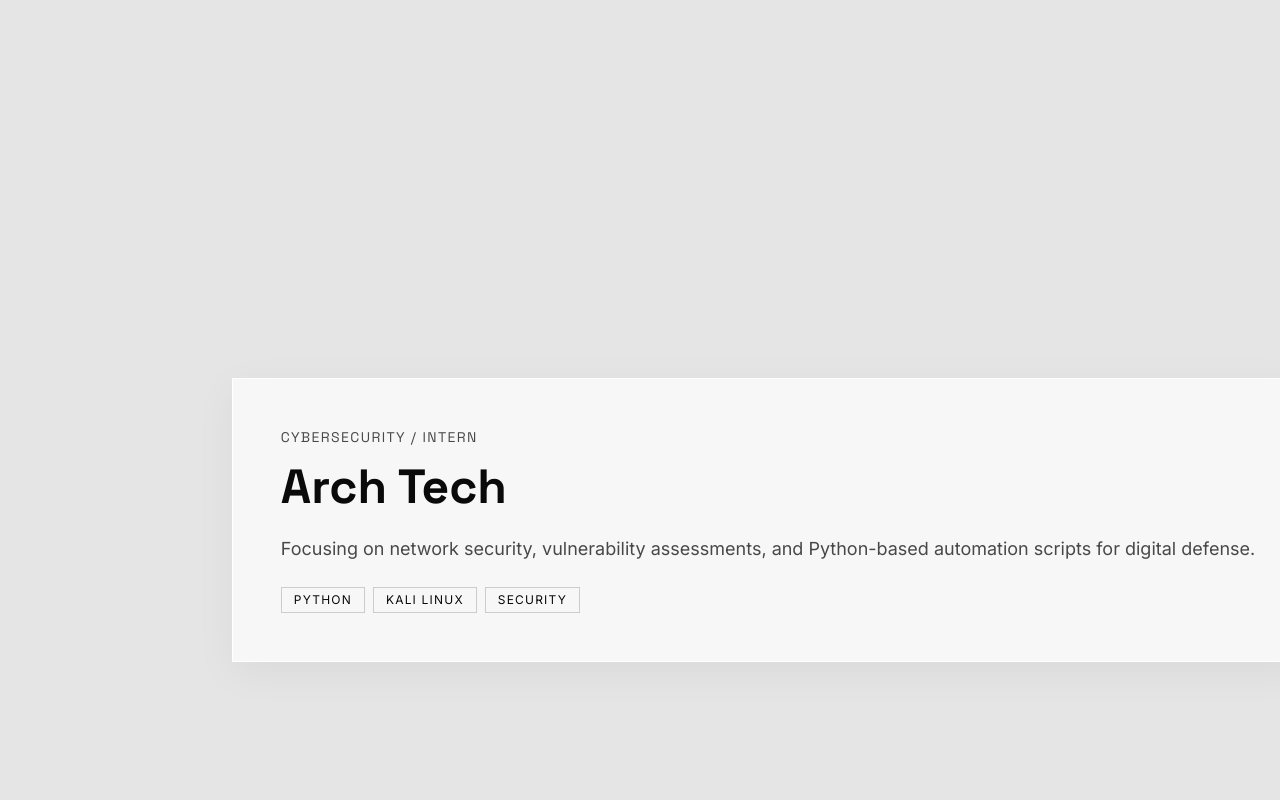
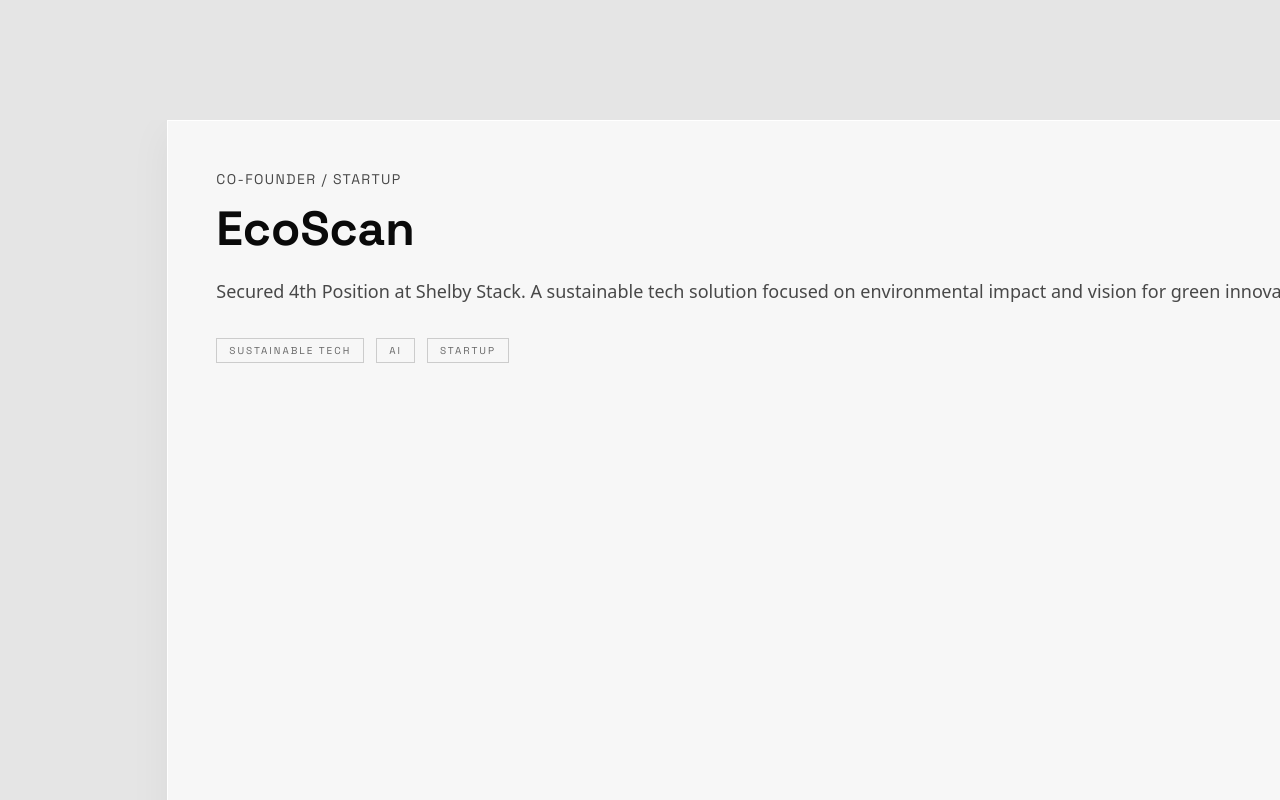
Before and after one commit to mabdullah-ismail/Portfolio-V2, a Next.js app: page / in a window 1280 px wide. Shown: the part 1480-2280 px from the top of the page. Built offline with nearby package versions, Linux system fonts and the light colour scheme.

Commit message:
feat: add EcoScan, Raise The Voice and C++ projects with external links

```diff
--- a/app/page.tsx
+++ b/app/page.tsx
@@ -7,6 +7,58 @@
 import SplineScene from "@/components/SplineScene";
 
 gsap.registerPlugin(ScrollTrigger);
+
+const PROJECTS = [
+  {
+    title: "EcoScan",
+    role: "Co-Founder / Startup",
+    description: "Secured 4th Position at Shelby Stack. A sustainable tech solution focused on environmental impact and vision for green innovation.",
+    tags: ["Sustainable Tech", "AI", "Startup"],
+    link: "https://ecoscan-pk.web.app"
+  },
+  {
+    title: "Raise The Voice",
+    role: "Unified Data Platform",
+    description: "A community engagement initiative connecting Pakistan's law enforcement and judiciary for transparency and justice.",
+    tags: ["Data Platform", "Social Impact", "DBMS"],
+    link: "https://www.linkedin.com/in/muhammad-abdullah-ismail/details/projects/"
+  },
+  {
+    title: "Arch Tech",
+    role: "Cybersecurity / Intern",
+    description: "Focusing on network security, vulnerability assessments, and Python-based automation scripts for digital defense.",
+    tags: ["Python", "Kali Linux", "Security"],
+    link: "https://www.linkedin.com/in/muhammad-abdullah-ismail/"
+  },
+  {
+    title: "GDGoC BNU",
+    role: "Leadership / Google Dev",
+    description: "Lead of Media & Coverage. Managing video production and social marketing for the Google Developer Groups community.",
+    tags: ["Media", "Leadership", "Community"],
+    link: "https://www.linkedin.com/in/muhammad-abdullah-ismail/"
+  },
+  {
+    title: "OZI Publishing",
+    role: "Game Dev / Intern",
+    description: "Developed 3D simulations and Hyper-Casual Android games. Specialized in level design and Unity core logic.",
+    tags: ["Unity", "C#", "Game Dev"],
+    link: "https://www.linkedin.com/in/muhammad-abdullah-ismail/"
+  },
+  {
+    title: "SCIT Management",
+    role: "Software Engineering",
+    description: "A C++ & MySQL based University Management System streamlining academic operations through role-based access.",
+    tags: ["C++", "MySQL", "OOP"],
+    link: "https://github.com/mabdullah-ismail"
+  },
+  {
+    title: "ArcadeHub",
+    role: "C++ Game Console",
+    description: "Multi-game console featuring GeoGuesser, Problem Solver, and Hangman with dynamic leaderboards and file handling.",
+    tags: ["C++", "Game Logic", "STL"],
+    link: "https://github.com/mabdullah-ismail/Arcade-Hub"
+  }
+];
 
 export default function Home() {
   const lenisRef = useRef<Lenis | null>(null);
@@ -37,7 +89,6 @@
     });
 
     // Horizontal Scroll for Portfolio (Experience)
-    const panels = gsap.utils.toArray(".horizontal-panel");
     const container = document.querySelector(".horizontal-scroll-container") as HTMLElement;
 
     if (container) {
@@ -48,7 +99,6 @@
           trigger: "#experience",
           pin: true,
           scrub: 1,
-          // Force the horizontal scroll to take longer (2x the viewport width for 3 cards with small gaps)
           end: () => "+=" + container.scrollWidth,
           invalidateOnRefresh: true,
         }
@@ -77,7 +127,7 @@
   }, []);
 
   return (
-    <main className="relative bg-[#E5E5E5] text-[#0A0A0A] overflow-hidden">
+    <main className="relative bg-[#E5E5E5] text-[#0A0A0A] overflow-hidden font-sans">
       {/* Fixed 3D Spline Background */}
       <div className="spline-container">
         <SplineScene />
@@ -91,7 +141,7 @@
           <div className="font-display font-bold text-xl tracking-tight uppercase">GENO</div>
           <div className="hidden md:flex gap-8 font-display text-sm uppercase tracking-widest">
             <span className="cursor-pointer hover:opacity-50 transition-opacity pointer-events-auto" onClick={() => (window as any).lenis?.scrollTo('#about')}>About</span>
-            <span className="cursor-pointer hover:opacity-50 transition-opacity pointer-events-auto" onClick={() => (window as any).lenis?.scrollTo('#experience')}>Experience</span>
+            <span className="cursor-pointer hover:opacity-50 transition-opacity pointer-events-auto" onClick={() => (window as any).lenis?.scrollTo('#experience')}>Work</span>
             <span className="cursor-pointer hover:opacity-50 transition-opacity pointer-events-auto" onClick={() => (window as any).lenis?.scrollTo('#contact')}>Contact</span>
           </div>
         </header>
@@ -119,7 +169,7 @@
             </p>
             <div className="mt-12 flex flex-wrap gap-4">
               <button className="btn-primary" onClick={() => (window as any).lenis?.scrollTo('#experience')}>
-                Experience
+                View Projects
               </button>
               <a href="https://linkedin.com/in/muhammad-abdullah-ismail/" target="_blank" rel="noreferrer" className="btn-outlined">
                 LinkedIn
@@ -131,45 +181,34 @@
           </div>
         </section>
 
-        {/* Portfolio Horizontal Scroll Section (Experience) */}
+        {/* Projects Horizontal Scroll Section */}
         <section id="experience" className="h-[100vh] pointer-events-auto overflow-hidden">
           <div className="horizontal-scroll-container flex gap-12 px-[10vw] items-center h-full w-max">
-            <div className="horizontal-panel flex-shrink-0 w-[80vw] md:w-[45vw]">
-              <div className="glass-card p-12 rounded-none transform transition-transform hover:scale-[1.02] duration-500">
-                <div className="font-display text-sm text-[#484848] uppercase tracking-widest mb-4">Cybersecurity / Intern</div>
-                <h3 className="font-display text-4xl md:text-5xl font-bold mb-6 text-[#0A0A0A]">Arch Tech</h3>
-                <p className="text-lg text-[#484848] mb-6">Focusing on network security, vulnerability assessments, and Python-based automation scripts for digital defense.</p>
-                <div className="flex flex-wrap gap-2">
-                  <span className="px-3 py-1 border border-[#ccc] text-xs uppercase tracking-widest">Python</span>
-                  <span className="px-3 py-1 border border-[#ccc] text-xs uppercase tracking-widest">Kali Linux</span>
-                  <span className="px-3 py-1 border border-[#ccc] text-xs uppercase tracking-widest">Security</span>
+            {PROJECTS.map((project, index) => (
+              <a
+                key={index}
+                href={project.link}
+                target="_blank"
+                rel="noreferrer"
+                className="horizontal-panel flex-shrink-0 w-[85vw] md:w-[45vw] group"
+              >
+                <div className="glass-card p-10 md:p-12 rounded-none h-full border border-transparent group-hover:border-[#0A0A0A] transition-all duration-500 hover:bg-white/90">
+                  <div className="flex justify-between items-start mb-4">
+                    <div className="font-display text-sm text-[#484848] uppercase tracking-widest">{project.role}</div>
+                    <svg className="w-5 h-5 opacity-0 group-hover:opacity-100 transition-opacity" fill="none" stroke="currentColor" viewBox="0 0 24 24"><path strokeLinecap="round" strokeLinejoin="round" strokeWidth={2} d="M10 6H6a2 2 0 00-2 2v10a2 2 0 002 2h10a2 2 0 002-2v-4M14 4h6m0 0v6m0-6L10 14" /></svg>
+                  </div>
+                  <h3 className="font-display text-4xl md:text-5xl font-bold mb-6 text-[#0A0A0A] group-hover:tracking-tight transition-all">{project.title}</h3>
+                  <p className="text-lg text-[#484848] mb-8 leading-relaxed">{project.description}</p>
+                  <div className="flex flex-wrap gap-3">
+                    {project.tags.map((tag, i) => (
+                      <span key={i} className="px-3 py-1 border border-[#ccc] text-[10px] uppercase tracking-[0.2em] text-[#666] font-display">
+                        {tag}
+                      </span>
+                    ))}
+                  </div>
                 </div>
-              </div>
-            </div>
-            <div className="horizontal-panel flex-shrink-0 w-[80vw] md:w-[45vw]">
-              <div className="glass-card p-12 rounded-none transform transition-transform hover:scale-[1.02] duration-500">
-                <div className="font-display text-sm text-[#484848] uppercase tracking-widest mb-4">Leadership / Google Dev</div>
-                <h3 className="font-display text-4xl md:text-5xl font-bold mb-6 text-[#0A0A0A]">GDGoC BNU</h3>
-                <p className="text-lg text-[#484848] mb-6">Lead of Media & Coverage. Managing video production and social marketing for the Google Developer Groups community.</p>
-                <div className="flex flex-wrap gap-2">
-                  <span className="px-3 py-1 border border-[#ccc] text-xs uppercase tracking-widest">Media</span>
-                  <span className="px-3 py-1 border border-[#ccc] text-xs uppercase tracking-widest">Leadership</span>
-                  <span className="px-3 py-1 border border-[#ccc] text-xs uppercase tracking-widest">Community</span>
-                </div>
-              </div>
-            </div>
-            <div className="horizontal-panel flex-shrink-0 w-[80vw] md:w-[45vw]">
-              <div className="glass-card p-12 rounded-none transform transition-transform hover:scale-[1.02] duration-500">
-                <div className="font-display text-sm text-[#484848] uppercase tracking-widest mb-4">Game Dev / Intern</div>
-                <h3 className="font-display text-4xl md:text-5xl font-bold mb-6 text-[#0A0A0A]">OZI Publishing</h3>
-                <p className="text-lg text-[#484848] mb-6">Developed 3D simulations and Hyper-Casual Android games. Specialized in level design and Unity core logic.</p>
-                <div className="flex flex-wrap gap-2">
-                  <span className="px-3 py-1 border border-[#ccc] text-xs uppercase tracking-widest">Unity</span>
-                  <span className="px-3 py-1 border border-[#ccc] text-xs uppercase tracking-widest">C#</span>
-                  <span className="px-3 py-1 border border-[#ccc] text-xs uppercase tracking-widest">Game Dev</span>
-                </div>
-              </div>
-            </div>
+              </a>
+            ))}
           </div>
         </section>
 
```
